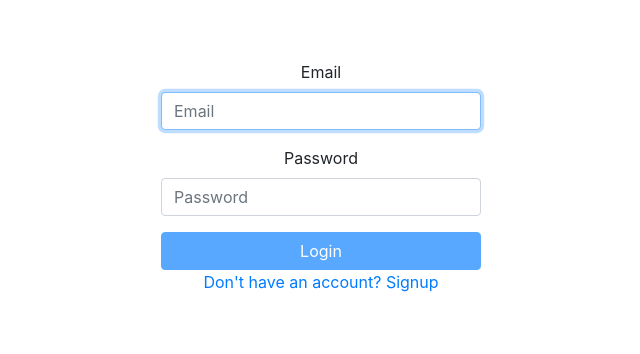
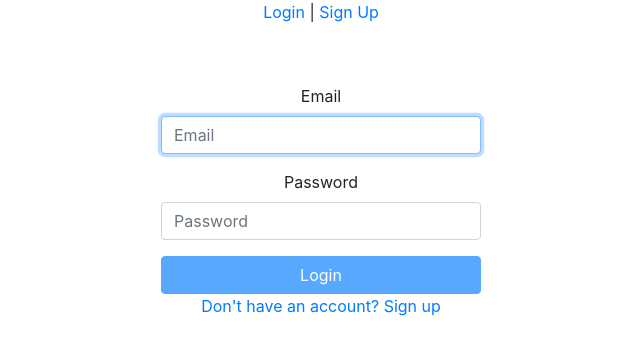
Before and after one commit to YDick/BookIt-React, a React (Create React App) app: page /login in a window 1280 px wide. Shown: the top 354 px of the page, without its empty margins (319-959 px from the left). Built offline with nearby package versions, Linux system fonts and the light colour scheme.

Commit message:
account stuff, loggin in rerenders account stuff/app.js

```diff
--- a/src/App.js
+++ b/src/App.js
@@ -1,5 +1,6 @@
 import React from 'react';
 import './App.css';
+import AccountStuff from './components/accountStuffHOC/AccountStuff';
 import {BrowserRouter as Router, Route} from 'react-router-dom';
 
 import Login from "./components/login/Login";
@@ -12,15 +13,30 @@ class App extends React.Component {
   constructor(props){
     super(props);
     this.state = {
+      loggedIn: false
+    }
+  }
 
-    }
+  logIn=()=>{
+    this.setState({
+      loggedIn: true
+    })
+  }
+
+  logOut=()=>{
+    this.setState({
+      loggedIn: false
+    })
   }
 
   render(){
     return (
       <div className="App">
+
         <Router>
-          <Route path="/login" exact component={Login} />
+          <AccountStuff />
+          <Route path="/login" exact
+                 render={props => <Login {...props} logIn={this.logIn} />} />
           <Route path="/signup" exact component={Signup} />
         </Router>
       </div>
--- /dev/null
+++ b/src/components/accountStuffHOC/AccountStuff.jsx
@@ -0,0 +1,24 @@
+import React from "react";
+import {Link} from 'react-router-dom';
+import Logout from "../logout/Logout";
+
+const AccountStuff= (props) => {
+    let account = <React.Fragment>
+                    <Link className="link" to="/login">Login</Link> |
+                    <Link className="link" to="/signup"> Sign Up</Link>
+                  </React.Fragment>;
+
+    if(sessionStorage.JWT){
+        account = <React.Fragment>
+                    <Logout/> |
+                    <Link className="link" to="/"> My Account</Link>
+                  </React.Fragment>;
+    }
+
+
+    return(
+      account
+    )
+}
+
+export default AccountStuff;
--- a/src/components/login/Login.jsx
+++ b/src/components/login/Login.jsx
@@ -46,6 +46,9 @@ export default class Login extends Component {
     .then(data=> {
         console.log('Success:', data);
         sessionStorage.setItem("JWT", data.jwt);
+        this.props.logIn();
+        this.props.history.push(`/`);
+
       })
     .catch(error=>console.error('Error:', error));
   }
@@ -84,7 +87,7 @@ export default class Login extends Component {
           </Button>
         </form>
 
-        <Link className="link" to="/signup">Don't have an account? <span className="link-signup">Signup</span></Link>
+        <Link className="link" to="/signup">Don't have an account? <span className="link-signup">Sign up</span></Link>
       </div>
     );
   }
--- a/src/components/logout/Logout.jsx
+++ b/src/components/logout/Logout.jsx
@@ -1,11 +1,17 @@
-import React, { Component } from "react";
+import React from "react";
+import {Link} from 'react-router-dom'
 
 function Logout(){
 
+   let logout = () => {
+        sessionStorage.clear();
+
+    }
+
     return(
-        <div onClick={e=>sessionStorage.clear()}>
-            logout
-        </div>
+        <Link onClick={e=>logout()}>
+            Logout
+        </Link>
     )
 }
 
--- a/src/components/signup/Signup.jsx
+++ b/src/components/signup/Signup.jsx
@@ -91,7 +91,7 @@ export default class Signup extends Component {
           }).then(e=>e.json())
           .then(data=> {
               console.log('Success:', data);
-              if(data.email == 'has already been taken'){
+              if(data.email === 'has already been taken'){
                 alert('email'+data.email)
               }
             })
```
